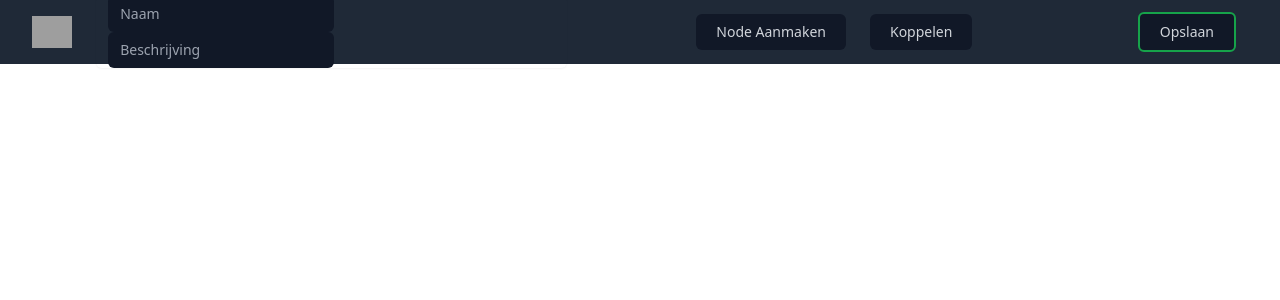
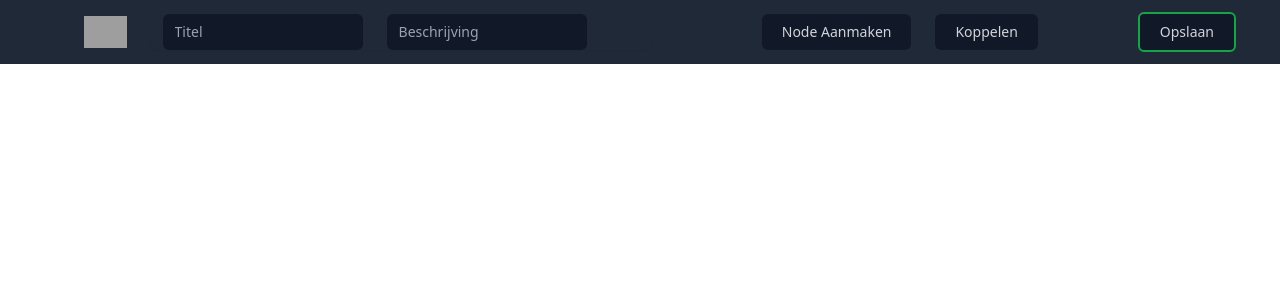
Before and after one commit to richardvisssr/Skilltree-project, a React (Create React App) app in the folder Code/skilltree-webapp/: page /test in a window 1280 px wide. Shown: the top 300 px of the page. Built offline with nearby package versions, Linux system fonts and the light colour scheme; grey boxes are pictures that could not be loaded.

Commit message:
Update topbar.jsx

```diff
--- a/Code/skilltree-webapp/src/components/topbar.jsx
+++ b/Code/skilltree-webapp/src/components/topbar.jsx
@@ -4,26 +4,30 @@ import { Bars3Icon, XMarkIcon } from '@heroicons/react/24/outline' // BellIcon
 
 
 const forms = [
-    { name: 'name', id: 'name', placeholder: 'Naam'},
+    { name: 'name', id: 'name', placeholder: 'Titel'},
     { name: 'description', id: 'description', placeholder: 'Beschrijving'},
-
 ]
 
-// function classNames(...classes) {
-//   return classes.filter(Boolean).join(' ')
-// }
+const buttons = [
+    { text: 'Node Aanmaken' },
+    { text: 'Koppelen' }
+]
 
-export default function Example() {
+function classNames(...classes) {
+  return classes.filter(Boolean).join(' ')
+}
+
+export default function Topbar() {
   return (
     <Disclosure as="nav" className="bg-gray-800">
       {({ open }) => (
         <>
           <div className="mx-auto max-w-7xl px-2 sm:px-6 lg:px-8">
             <div className="relative flex h-16 items-center justify-between">
-              <div className="absolute inset-y-0 left-0 flex items-center sm:hidden">
+              <div className="absolute inset-y-0 left-0 flex items-center md:hidden">
                 {/* Mobile menu button*/}
                 <Disclosure.Button className="inline-flex items-center justify-center rounded-md p-2 text-gray-400 hover:bg-gray-700 hover:text-white focus:outline-none focus:ring-2 focus:ring-inset focus:ring-white">
-                  <span className="sr-only">Open main menu</span>
+                  <span className="sr-only">Open menu</span>
                   {open ? (
                     <XMarkIcon className="block h-6 w-6" aria-hidden="true" />
                   ) : (
@@ -31,31 +35,30 @@ export default function Example() {
                   )}
                 </Disclosure.Button>
               </div>
-              <div className="flex flex-1 items-center justify-center sm:items-stretch sm:justify-start">
-                <div className="flex flex-1">
+              <div className="flex flex-1 items-center justify-center">
+                <div className="flex w-3/5">
                   <div className="flex items-center">
                     <img
-                      className="block h-8 w-auto lg:hidden"
-                      src="https://tailwindui.com/img/logos/mark.svg?color=indigo&shade=500"
+                      className="block h-8 lg:hidden"
+                      src="https://www.stipbike.nl/wp-content/uploads/2020/02/HAN-logo.png"
                       alt="Your Company"
                     />
                     <img
-                      className="hidden h-8 w-auto lg:block"
+                      className="hidden h-8 lg:block"
                       src="https://www.stipbike.nl/wp-content/uploads/2020/02/HAN-logo.png"
                       alt="Your Company"
                     />
                   </div>
 
-                  <div className="hidden sm:ml-6 sm:block">
-                    <div className="flex space-x-4">
+                  <div className="hidden md:ml-6 md:block w-fit">
+                    <div className="flex space-x-4 w-fit">
                       <div className="relative rounded-md shadow-sm">
                           {forms.map((item) => (
                           <input
                               type="text"
                               name={item.name}
-                              id={item.id} //block w-full
-                              //className="rounded-md border-0 py-1.5 px-2 bg-gray-900 text-gray-900 ring-1 ring-inset ring-gray-300 placeholder:text-gray-400 focus:ring-2 focus:ring-inset focus:ring-indigo-600 sm:text-sm sm:leading-6"
-                              className='bg-gray-900 text-gray-300 hover:bg-gray-700 hover:text-white rounded-md mx-3 px-3 py-2 text-sm font-medium'
+                              id={item.id}
+                              className='w-2/5 bg-gray-900 text-gray-300 hover:bg-gray-700 hover:text-white rounded-md mx-3 px-3 py-2 text-sm font-medium'
                               placeholder={item.placeholder}
                           />
                           ))}
@@ -64,9 +67,12 @@ export default function Example() {
                     </div>
                   </div>
                 </div>
-                <div className="flex flex-1 items-center justify-center">
-                  <button class="bg-gray-900 text-gray-300 hover:bg-gray-700 hover:text-white rounded-md mx-3 px-5 py-2 text-sm font-medium">Node Aanmaken</button>
-                  <button class="bg-gray-900 text-gray-300 hover:bg-gray-700 hover:text-white rounded-md mx-3 px-5 py-2 text-sm font-medium">Koppelen</button>
+                <div className="hidden md:ml-6 md:block">
+                  <div className="flex items-center justify-center">
+                    {buttons.map((item) => (
+                          <button class="bg-gray-900 text-gray-300 hover:bg-gray-700 hover:text-white rounded-md w-fit mx-3 px-5 py-2 text-sm font-medium">{item.text}</button>
+                    ))}
+                  </div>
                 </div>
               </div>
               <div className="absolute inset-y-0 right-0 flex items-center pr-2 sm:static sm:inset-auto sm:ml-6 sm:pr-0">
@@ -74,29 +80,23 @@ export default function Example() {
               </div>
             </div>
           </div>
-
-
           {/* Mobile dropdown menu */}
-
-          {/* <Disclosure.Panel className="sm:hidden">
+          <Disclosure.Panel className="md:hidden">
             <div className="space-y-1 px-2 pb-3 pt-2">
-              {navigation.map((item) => (
-                <Disclosure.Button
-                  key={item.name}
-                  as="a"
-                  href={item.href}
-                  className={classNames(
-                    item.current ? 'bg-gray-900 text-white' : 'text-gray-300 hover:bg-gray-700 hover:text-white',
-                    'block rounded-md px-3 py-2 text-base font-medium'
-                  )}
-                  aria-current={item.current ? 'page' : undefined}
-                >
-                  {item.name}
-                </Disclosure.Button>
+              {forms.map((item) => (
+              <input
+                  type="text"
+                  name={item.name}
+                  id={item.id}
+                  className='flex bg-gray-900 text-gray-300 hover:bg-gray-700 hover:text-white rounded-md mx-3 px-3 py-2 text-sm font-medium'
+                  placeholder={item.placeholder}
+              />
+              ))}
+              {buttons.map((item) => (
+                    <button class="flex bg-gray-900 text-gray-300 hover:bg-gray-700 hover:text-white rounded-md w-fit mx-3 px-5 py-2 text-sm font-medium">{item.text}</button>
               ))}
             </div>
-          </Disclosure.Panel> */}
-
+          </Disclosure.Panel>
         </>
       )}
     </Disclosure>
```
